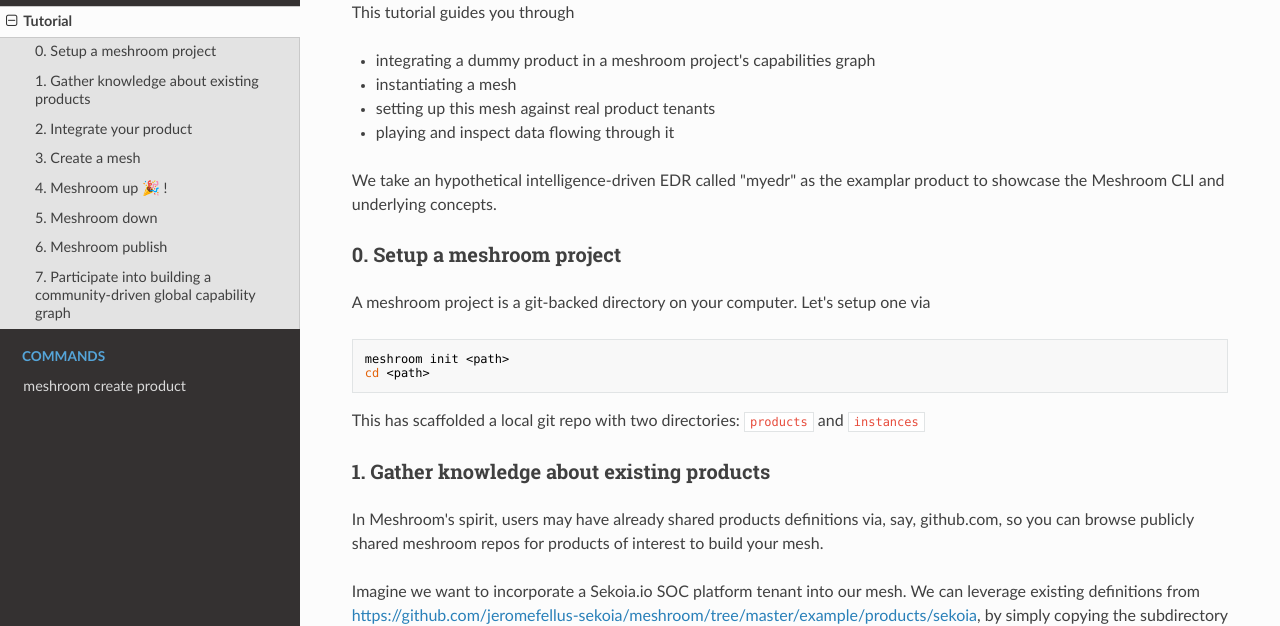
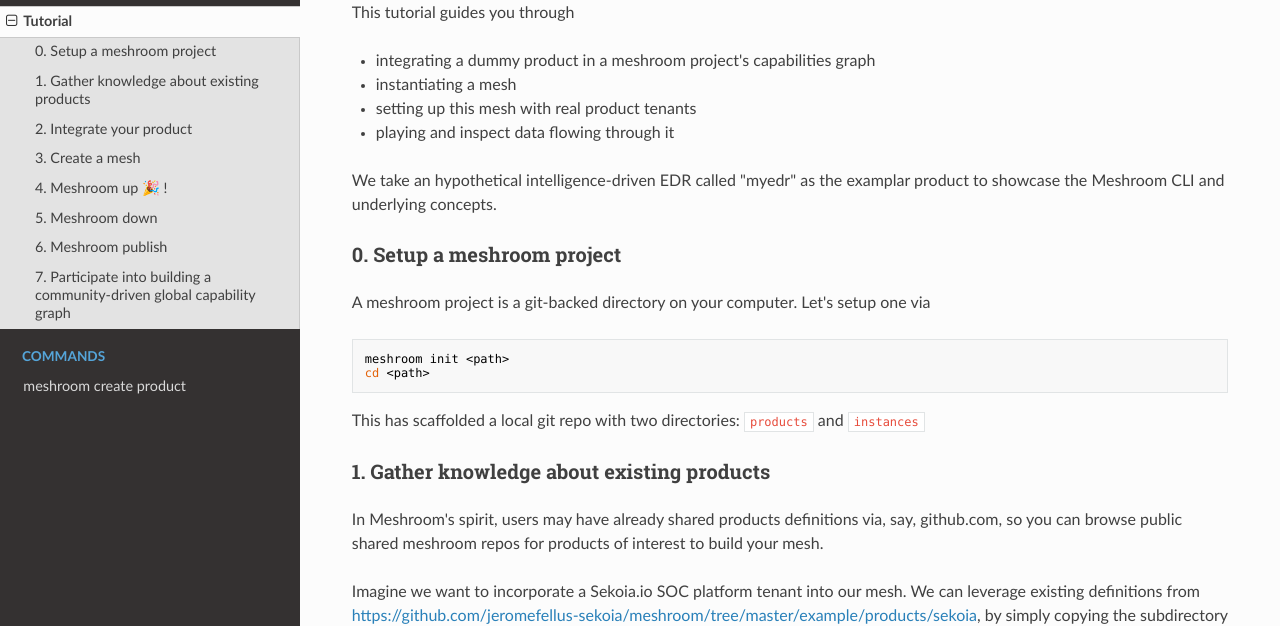
Before and after one commit to jeromefellus-sekoia/meshroom, an MkDocs documentation site: the page built from docs/tutorial.md, in a window 1280 px wide and 900 px high. Shown: the part 159-785 px from the top of the window. Built offline with MkDocs 1.6.1, drawn with Linux system fonts in a browser that asks for light colours; nearby versions of some CDN libraries.

Commit message:
Update tutorial.md step0

```diff
--- a/docs/tutorial.md
+++ b/docs/tutorial.md
@@ -4,7 +4,7 @@ This tutorial guides you through
 
 * integrating a dummy product in a meshroom project's capabilities graph
 * instantiating a mesh
-* setting up this mesh against real product tenants
+* setting up this mesh with real product tenants
 * playing and inspect data flowing through it
 
 We take an hypothetical intelligence-driven EDR called "myedr" as the examplar product to showcase the Meshroom CLI and underlying concepts.
@@ -22,7 +22,7 @@ This has scaffolded a local git repo with two directories: `products` and `insta
 
 ### 1. Gather knowledge about existing products
 
-In Meshroom's spirit, users may have already shared products definitions via, say, github.com, so you can browse publicly shared meshroom repos for products of interest to build your mesh.
+In Meshroom's spirit, users may have already shared products definitions via, say, github.com, so you can browse public shared meshroom repos for products of interest to build your mesh.
 
 Imagine we want to incorporate a Sekoia.io SOC platform tenant into our mesh. We can leverage existing definitions from [https://github.com/jeromefellus-sekoia/meshroom/tree/master/example/products/sekoia](https://github.com/jeromefellus-sekoia/meshroom/tree/master/example/products/sekoia), by simply copying the subdirectory to our project's `products/` folder.
 
```
